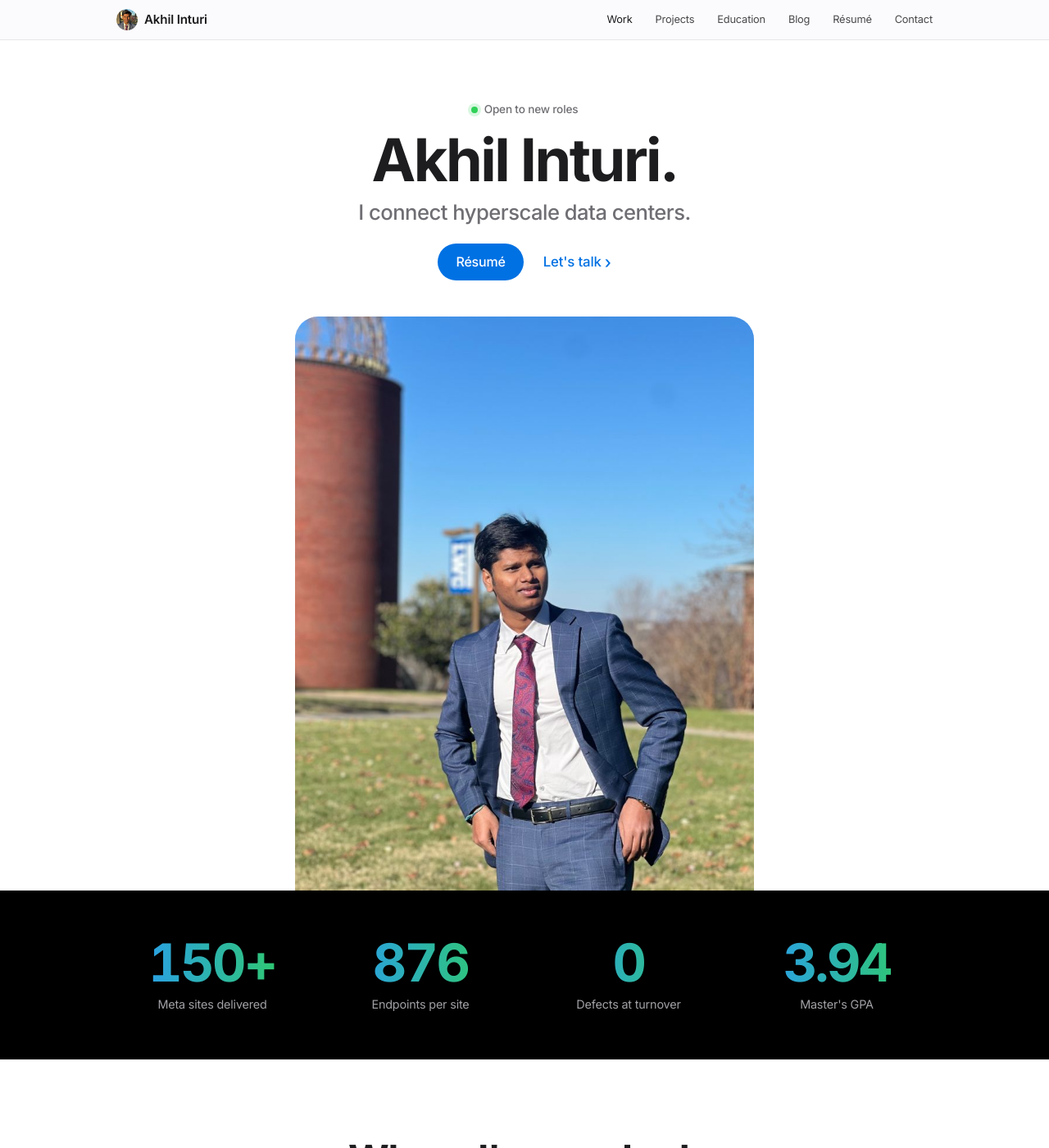
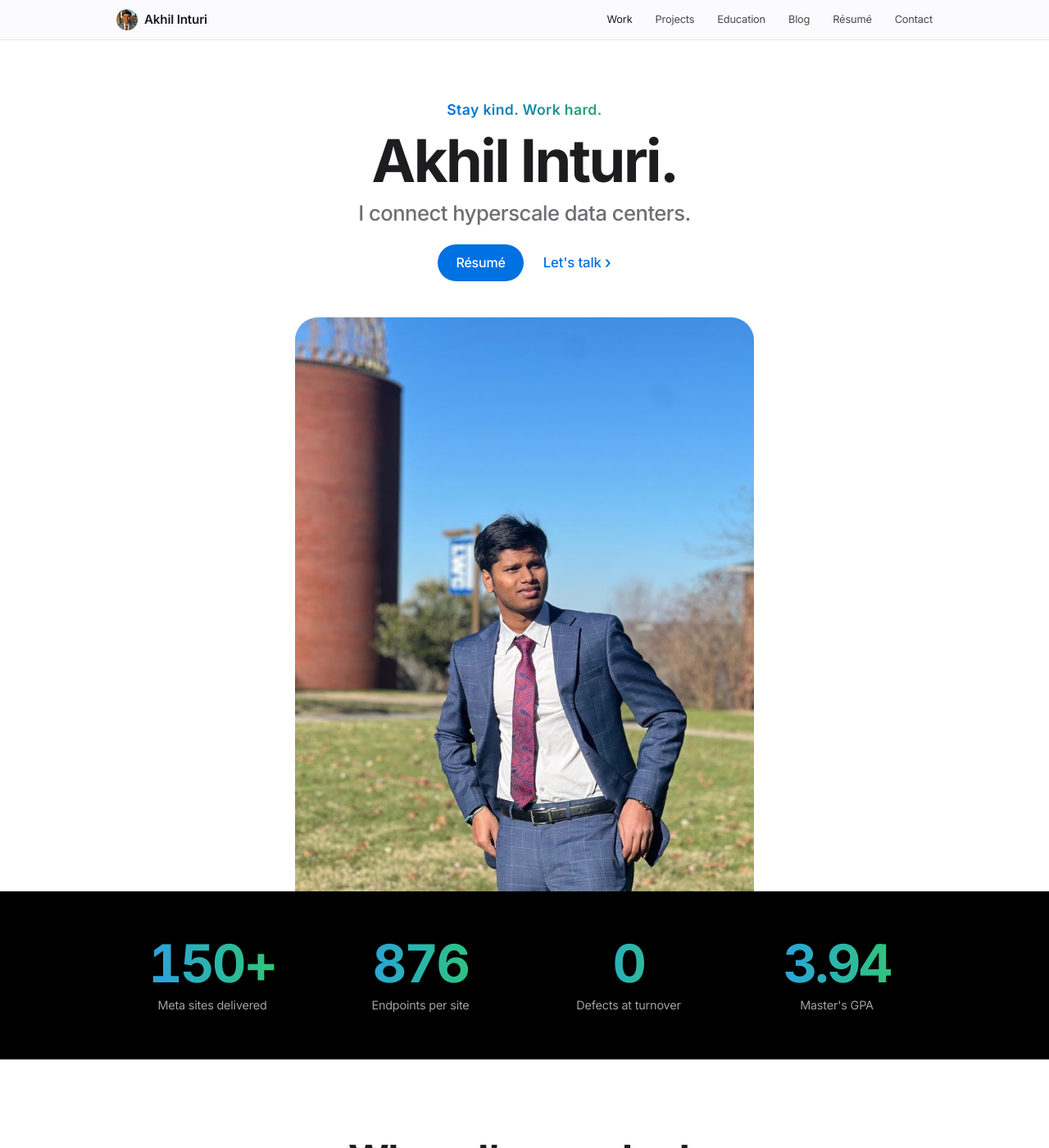
Before and after one commit to AInturi18/akhilinturi.com, a Jekyll site: the page built from index.html, in a window 1280 px wide and 1400 px high. Shown: the whole window at 82% size. Built offline with Jekyll 4.4.1, drawn with Linux system fonts in a browser that asks for light colours.

Commit message:
Replace status with motto: Stay kind. Work hard.

```diff
--- a/index.html
+++ b/index.html
@@ -40,7 +40,7 @@ layout: none
 
 <section class="hero">
   <div class="wrap">
-    <div class="status">Open to new roles</div>
+    <div class="status">Stay kind. Work hard.</div>
     <h1 class="headline">Akhil Inturi.</h1>
     <p class="sub">I connect hyperscale data centers.</p>
     <div class="ctas" style="justify-content:center">
--- a/style.css
+++ b/style.css
@@ -63,8 +63,7 @@ section[id]{scroll-margin-top:56px}
 .hero .portrait{margin:44px auto 0;width:min(560px,92%);aspect-ratio:4/5;border-radius:var(--r) var(--r) 0 0;overflow:hidden;background:var(--bg2)}
 .hero .portrait img{width:100%;height:100%;object-fit:cover;object-position:center 20%;transform:scale(1.02);transition:transform 1.2s cubic-bezier(.2,.8,.2,1)}
 .hero .portrait:hover img{transform:scale(1.06)}
-.status{display:inline-flex;align-items:center;gap:8px;font-size:.85rem;font-weight:500;color:var(--muted);margin-bottom:14px}
-.status::before{content:"";width:8px;height:8px;border-radius:50%;background:var(--green);box-shadow:0 0 0 4px rgba(48,209,88,.18)}
+.status{display:inline-block;font-size:clamp(.95rem,2vw,1.1rem);font-weight:600;letter-spacing:.02em;margin-bottom:12px;background:linear-gradient(90deg,#0071e3,#30a46c);-webkit-background-clip:text;background-clip:text;color:transparent}
 
 /* numbers */
 .nums{display:grid;grid-template-columns:repeat(4,1fr);gap:20px;text-align:center}
```
